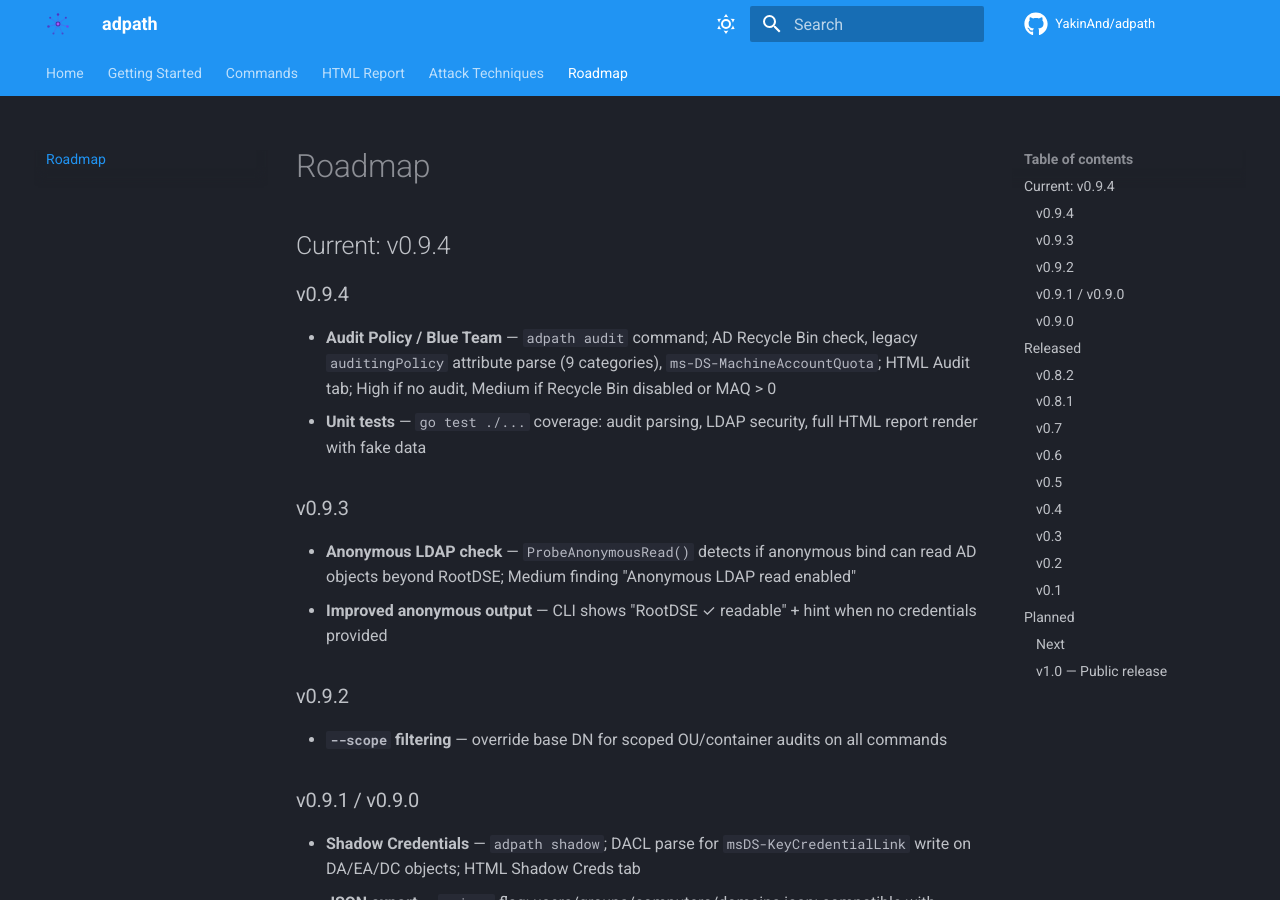
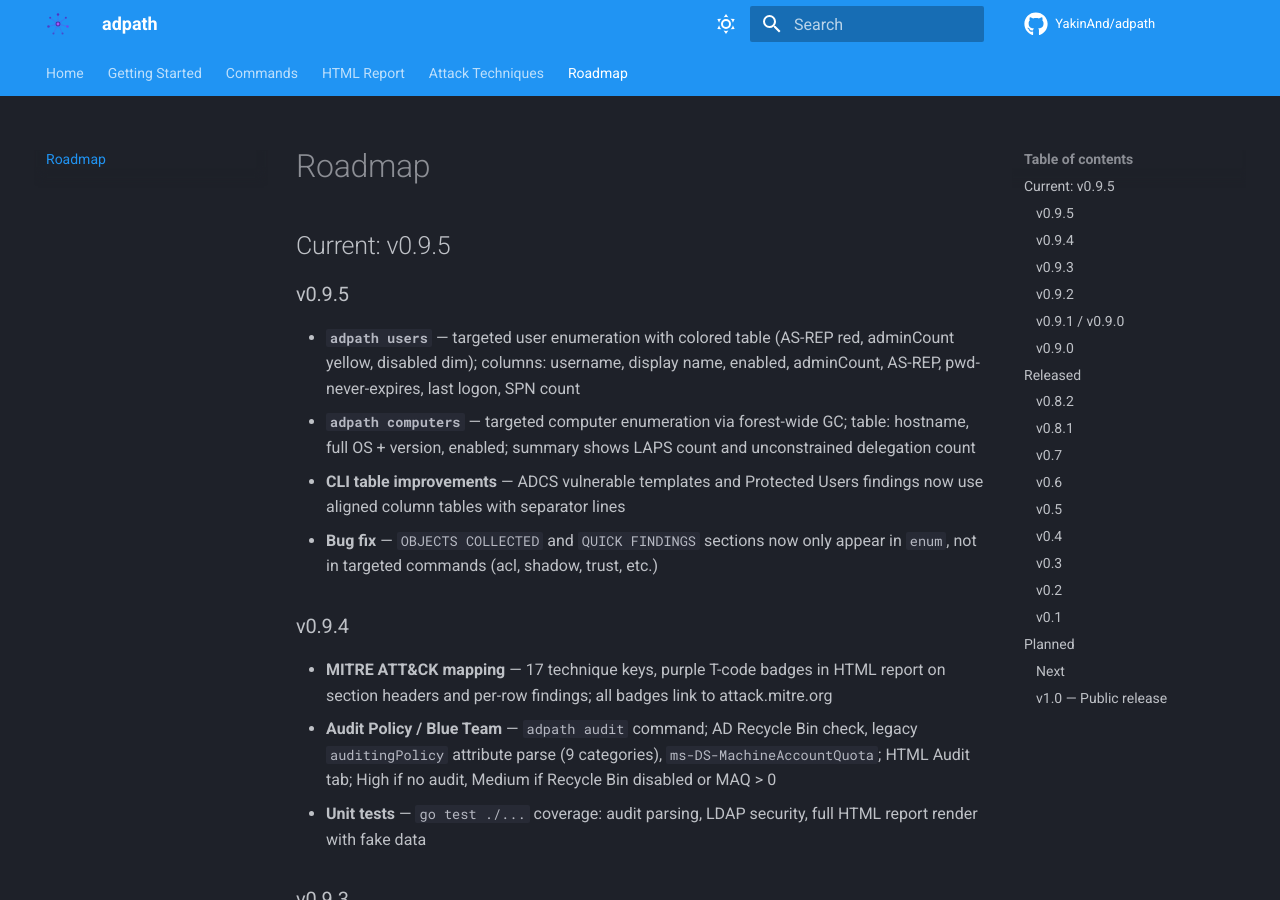
Before and after one commit to YakinAnd/morok, an MkDocs documentation site: the page built from docs/roadmap.md, in a window 1280 px wide and 900 px high. Built offline with MkDocs 1.6.1 and Material for MkDocs 9.7.7, drawn with Linux system fonts in a browser that asks for light colours; comment, search, counter and statistics services are not loaded.

Commit message:
docs: v0.9.5 — update CONTEXT, roadmap, add users/computers command docs
- CONTEXT.md: bump to v0.9.5, add new CLI commands, v0.9.5 roadmap section
- docs/roadmap.md: add v0.9.5 section (users/computers/table fixes)
- docs/index.md: bump version banner, add users/computers to commands table
- docs/commands/users.md: new page documenting adpath users command
- docs/commands/computers.md: new page documenting adpath computers command
- mkdocs.yml: add users and computers to nav

```diff
--- a/docs/roadmap.md
+++ b/docs/roadmap.md
@@ -1,8 +1,15 @@
 # Roadmap
 
-## Current: v0.9.4
+## Current: v0.9.5
+
+### v0.9.5
+- **`adpath users`** — targeted user enumeration with colored table (AS-REP red, adminCount yellow, disabled dim); columns: username, display name, enabled, adminCount, AS-REP, pwd-never-expires, last logon, SPN count
+- **`adpath computers`** — targeted computer enumeration via forest-wide GC; table: hostname, full OS + version, enabled; summary shows LAPS count and unconstrained delegation count
+- **CLI table improvements** — ADCS vulnerable templates and Protected Users findings now use aligned column tables with separator lines
+- **Bug fix** — `OBJECTS COLLECTED` and `QUICK FINDINGS` sections now only appear in `enum`, not in targeted commands (acl, shadow, trust, etc.)
 
 ### v0.9.4
+- **MITRE ATT&CK mapping** — 17 technique keys, purple T-code badges in HTML report on section headers and per-row findings; all badges link to attack.mitre.org
 - **Audit Policy / Blue Team** — `adpath audit` command; AD Recycle Bin check, legacy `auditingPolicy` attribute parse (9 categories), `ms-DS-MachineAccountQuota`; HTML Audit tab; High if no audit, Medium if Recycle Bin disabled or MAQ > 0
 - **Unit tests** — `go test ./...` coverage: audit parsing, LDAP security, full HTML report render with fake data
 
--- a/mkdocs.yml
+++ b/mkdocs.yml
@@ -66,6 +66,8 @@ nav:
     - trust: commands/trust.md
     - shadow: commands/shadow.md
     - audit: commands/audit.md
+    - users: commands/users.md
+    - computers: commands/computers.md
   - HTML Report:
     - Overview: report/overview.md
     - Tabs reference: report/tabs.md
```
Also changed, not shown: CONTEXT.md (+16 -2 lines), docs/commands/computers.md (added, +51 -0 lines), docs/commands/users.md (added, +60 -0 lines), docs/index.md (+3 -1 lines).
